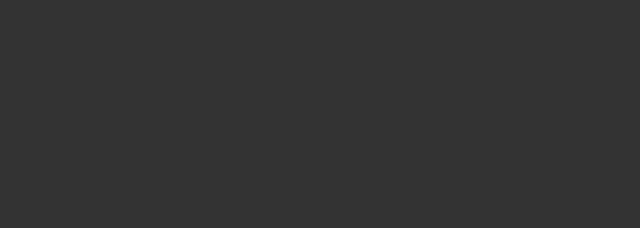
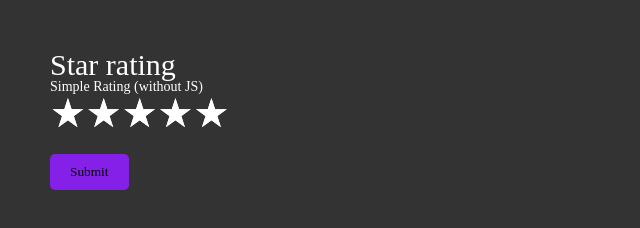
Before and after one commit to MarkProg1/CustomComponents, a plain HTML site: page index.html in a window 1280 px wide. Shown: the whole page, without its empty margins (0-640 px from the left). Drawn offline with Linux system fonts and the light colour scheme.

Commit message:
star rating

```diff
--- a/css/style.css
+++ b/css/style.css
@@ -10,3 +10,72 @@ body{
     padding: 50px;
 
 }
+
+h1{
+    font-size: 30px;
+}
+
+.form {
+}
+.form_margin {
+}
+.form__item {
+}
+.form__label {
+}
+.form__btn{
+    border-radius: 5px;
+    margin-top: 20px;
+    padding: 10px 20px;
+    background-color: #8420e8;
+}
+/* ======================= */
+.simple-rating {
+    position: relative;
+    font-size: 40px;
+    display: inline-block;
+}
+.simple-rating::before{
+    content: "★★★★★";
+    display: block;
+}
+.simple-rating__items {
+    position: absolute;
+    width: 100%;
+    height: 100%;
+    top: 0;
+    left: 0;
+    display: flex;
+    flex-direction: row-reverse;
+    overflow: hidden;
+}
+.simple-rating__item {
+    position: absolute;
+    width: 0%;
+    height: 0%;
+    top: 0;
+    left: 0;
+    visibility: hidden;
+    opacity: 0;
+}
+.simple-rating__label {
+    flex: 0 0 20%;
+    cursor: pointer;
+    height: 100%;
+}
+.simple-rating__label::before{
+    content: "★";
+    display: block;
+    transition: color 0.3s ease 0s;
+}
+
+.simple-rating__item:checked,
+.simple-rating__item:checked ~.simple-rating__label{
+    color: #FBB040;
+}
+
+.simple-rating__label:hover,
+.simple-rating__label:hover ~ .simple-rating__label,
+.simple-rating__label:checked ~ .simple-rating__label:hover{
+    color: #fcca80;
+}
--- a/index.html
+++ b/index.html
@@ -5,12 +5,37 @@
     <meta charset="UTF-8">
     <meta name="viewport" content="width=device-width, initial-scale=1.0">
     <link rel="stylesheet" href="./css/style.css">
-    <title>Template</title>
+    <title>Star Rating</title>
 </head>
 
 <body>
     <div class="wrapper">
-
+        <h1>Star rating</h1>
+        <form action="#" class="form form_margin">
+            <div class="form__item">
+                <div class="form__label">Simple Rating (without JS)</div>
+                <div class="simple-rating">
+                    <div class="simple-rating__items">
+                        <input id="simple-rating__5" class="simple-rating__item" type="radio" name="simple-rating"
+                            value="5">
+                        <label for="simple-rating__5" class="simple-rating__label"></label>
+                        <input id="simple-rating__4" class="simple-rating__item" type="radio" name="simple-rating"
+                            value="5">
+                        <label for="simple-rating__4" class="simple-rating__label"></label>
+                        <input id="simple-rating__3" class="simple-rating__item" type="radio" name="simple-rating"
+                            value="5">
+                        <label for="simple-rating__3" class="simple-rating__label"></label>
+                        <input id="simple-rating__2" class="simple-rating__item" type="radio" name="simple-rating"
+                            value="5">
+                        <label for="simple-rating__2" class="simple-rating__label"></label>
+                        <input id="simple-rating__1" class="simple-rating__item" type="radio" name="simple-rating"
+                            value="5">
+                        <label for="simple-rating__1" class="simple-rating__label"></label>
+                    </div>
+                </div>
+            </div>
+            <button class="form__btn">Submit</button>
+        </form>
     </div>
 </body>
 
```
